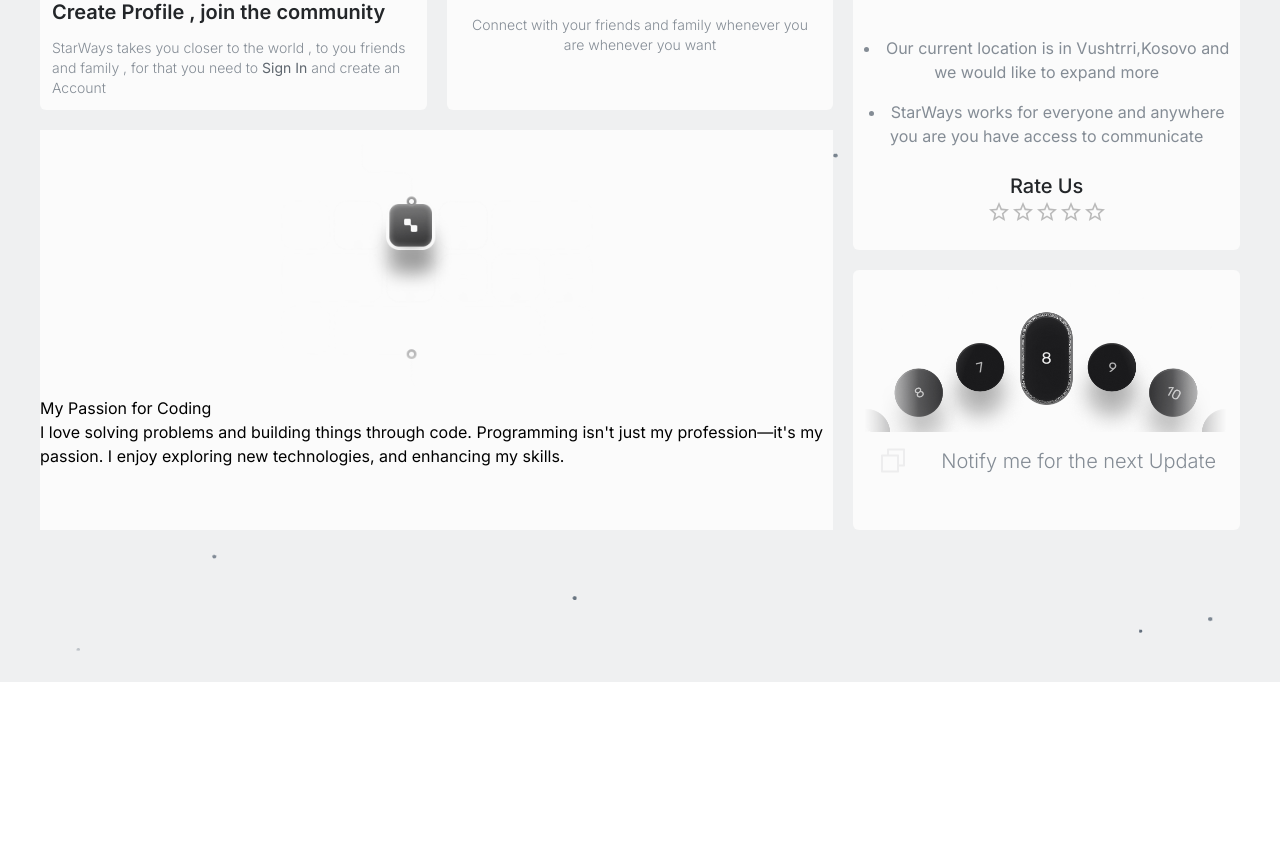
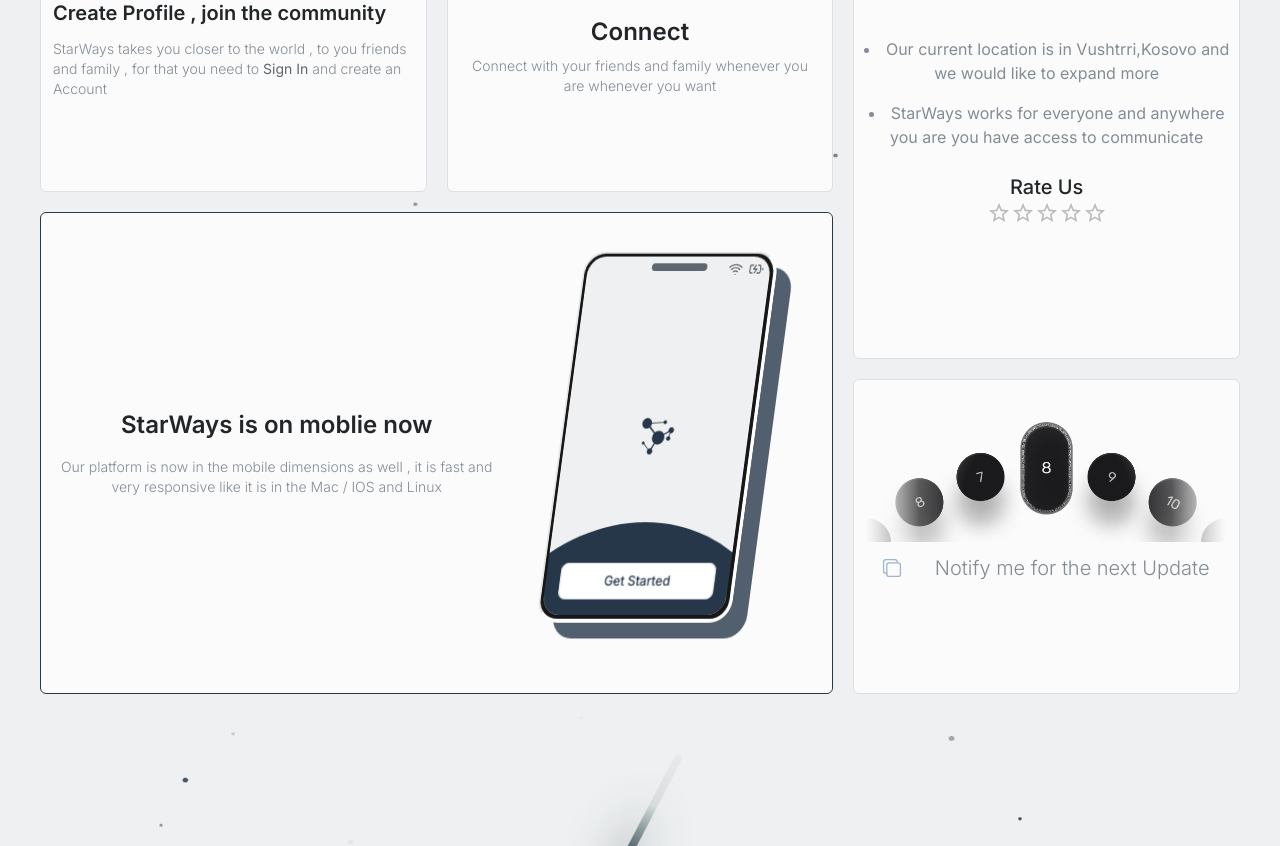
Before and after one commit to EnisZekiqi/StarWays, a React (Create React App) app: page / in a window 1280 px wide. Shown: the part 1280-2126 px from the top of the page. Before the commit the page ends 1962 px from the top, so only its background shows below. Built offline with nearby package versions, Linux system fonts and the light colour scheme.

Commit message:
updated the edit profile / bug fixes

```diff
--- a/src/App.css
+++ b/src/App.css
@@ -116,7 +116,7 @@
 }
 
 .sidebar-item {
-  padding: 8px;
+  padding: 4px;
   display: flex;
   align-items: center;
   cursor: pointer;
--- a/src/Home.js
+++ b/src/Home.js
@@ -99,7 +99,7 @@
                 <div className="flex w-full items-center gap-3 justify-center md:hidden">
                 <button
         onClick={() => setOpen(true)}
-        className="rounded p-1 text-lg font-medium"
+        className="rounded-md p-1.5 text-lg font-medium"
         style={{border:savedTheme ==='light'?'1px solid #dddfe2':'1px solid #3b3f45'}}
       >
        Log In
--- a/src/Home2.js
+++ b/src/Home2.js
@@ -24,9 +24,13 @@
 import SnackbarContent from '@mui/material/SnackbarContent';
 import Typography from '@mui/material/Typography';
 import Box from '@mui/material/Box';
+import { FiBatteryCharging, FiWifi } from "react-icons/fi";
+import { IoCopyOutline } from "react-icons/io5";
+
+
 const Home = () => {
     const [hasCopied, setHasCopied] = useState(false);
-    const [rateMessage,setRateMessage]=useState(false)
+    const [rateMessage, setRateMessage] = useState(false);
     const [value, setValue] = useState(() => {
       // Retrieve initial rating from localStorage or default to 0 if none exists
       const savedValue = localStorage.getItem('rate');
@@ -35,18 +39,25 @@
 
     useEffect(() => {
       // Store the updated rating in localStorage whenever `value` changes
+      if (value !== 0) {
+        localStorage.setItem('rate', JSON.stringify(value));
+      }
+    }, [value]);
+
+    const handleRatingChange = (event, newValue) => {
+      setValue(newValue); // Update rating value
       const hasShownMessage = localStorage.getItem('hasShownRateMessage');
 
-  if (!hasShownMessage) {
-    // If the message has never been shown, show it once and mark it in localStorage
+      if (!hasShownMessage && newValue) {
+        // If the message has never been shown, show it once after rating
         setRateMessage(true);
         setTimeout(() => {
           setRateMessage(false);
-      // After showing the message once, prevent it from showing again
+          // After showing the message once, mark it in localStorage
           localStorage.setItem('hasShownRateMessage', 'true');
         }, 3000);
       }
-      }, [value]);
+    };
 
     const handleCopy = () => {
       navigator.clipboard.writeText(' adrian@jsmastery.pro');
@@ -76,7 +87,7 @@
                <section className="c-space my-20" id="about">
       <div className="grid xl:grid-cols-3 xl:grid-rows-6 md:grid-cols-2 grid-cols-1 gap-5 h-full">
         <div className="col-span-1 xl:row-span-3 rounded-md p-3"
-        style={{backgroundColor:savedTheme === 'light'?'#fbfbfb':'#232629'}}
+        style={{backgroundColor:savedTheme === 'light'?'#fbfbfb':'#232629',border:savedTheme === 'light'?'1px solid #dddfe2':'1px solid #3b3f45'}}
         >
           <div className="grid-container">
             <img src={grid1} alt="grid-1" className="w-full sm:h-[276px] h-fit object-contain" />
@@ -93,7 +104,7 @@
         </div>
 
         <div className="col-span-1 xl:row-span-3 p-3 flex rounded-md items-center justify-center"
-        style={{backgroundColor:savedTheme === 'light'?'#fbfbfb':'#232629'}}>
+        style={{backgroundColor:savedTheme === 'light'?'#fbfbfb':'#232629',border:savedTheme === 'light'?'1px solid #dddfe2':'1px solid #3b3f45'}}>
           <div className="grid-container  flex flex-col items-center gap-8 justify-between">
                 <div className="wrappersecurity ">
                     <div className="flex justify-around gap-4">
@@ -236,7 +247,7 @@
           </div>
         </div>
 
-        <div className="col-span-1 xl:row-span-4 rounded-md" style={{backgroundColor:savedTheme === 'light'?'#fbfbfb':'#232629'}}>
+        <div className="col-span-1 xl:row-span-4 rounded-md" style={{backgroundColor:savedTheme === 'light'?'#fbfbfb':'#232629',border:savedTheme === 'light'?'1px solid #dddfe2':'1px solid #3b3f45'}}>
           <div className="grid-container">
             <div className="rounded-3xl w-full sm:h-[326px] h-fit flex justify-center items-center">
               <Globe
@@ -264,31 +275,33 @@
     <Rating
         name="simple-controlled"
         value={value}
-        sx={{color:savedTheme==='light'?'#26374a':'#a0b6cf'}}
-        onChange={(event, newValue) => {
-          setValue(newValue);
-        }}
+        sx={{ color: savedTheme === 'light' ? '#26374a' : '#a0b6cf' }}
+        onChange={handleRatingChange} // Move Snackbar logic here
       />
     </div>
             </div>
           </div>
         </div>
 
-        <div className="xl:col-span-2 xl:row-span-3" style={{backgroundColor:savedTheme === 'light'?'#fbfbfb':'#232629'}}>
+        <div className="xl:col-span-2 xl:row-span-3 rounded-md" style={{backgroundColor:savedTheme === 'light'?'#fbfbfb':'#232629',border:savedTheme === 'light'?'1px solid #26374a':'1px solid #a0b6cf'}}>
           <div className="grid-container">
-            <img src={grid3} alt="grid-3" className="w-full sm:h-[266px] h-fit object-contain" />
 
-            <div>
-              <p className="grid-headtext">My Passion for Coding</p>
-              <p className="grid-subtext">
-                I love solving problems and building things through code. Programming isn&apos;t just my
-                profession—it&apos;s my passion. I enjoy exploring new technologies, and enhancing my skills.
-              </p>
+
+            <div className="flex justify-between flex-col md:flex-row">
+              <div className="flex flex-col items-center justify-center gap-4">
+                <h1 className="md:font-semibold text-medium text-xl md:text-2xl text-center pt-2 md:pt-0"
+                 style={{color:savedTheme ==='light'?'#232629':'#c2d0e0'}}
+                >StarWays is on moblie now </h1>
+                <p className="font-light text-sm md:text-md text-center px-2"
+                 style={{color:savedTheme === 'light'?'#848c95':'#9fa5ac'}}
+                >Our platform is now in the mobile dimensions as well , it is fast and very responsive like it is in the Mac / IOS and Linux</p>
+              </div>
+            <Example />
             </div>
           </div>
         </div>
 
-        <div className="xl:col-span-1 xl:row-span-2 rounded-md p-3"  style={{backgroundColor:savedTheme === 'light'?'#fbfbfb':'#232629'}}>
+        <div className="xl:col-span-1 xl:row-span-2 rounded-md p-3"  style={{backgroundColor:savedTheme === 'light'?'#fbfbfb':'#232629',border:savedTheme === 'light'?'1px solid #dddfe2':'1px solid #3b3f45'}}>
           <div className="grid-container">
             <img
               src={grid4}
@@ -298,8 +311,11 @@
 
             <div className="space-y-2">
 
-              <div className="copy-container flex justify-around items-center mt-0 md:mt-3 gap-2" onClick={handleCopy}>
-                <img src={hasCopied ?  tick : copy} alt="copy" />
+              <div className="copy-container flex justify-around items-center mt-0 md:mt-3 " onClick={handleCopy}>
+              {hasCopied ?
+              <img src={tick}></img>
+                : <IoCopyOutline style={{color:savedTheme === 'light '?'#fbfbfb':'#a0b6cf',scale:'1.3'}}/>
+              }
                 <p className="lg:text-xl md:text-lg  text-gray_gradient font-light"
                 style={{color:savedTheme === 'light'?'#848c95':'#9fa5ac'}}
                 >Notify me for the next Update</p>
@@ -327,6 +343,95 @@
         </div>
      );
 }
+const Example = () => {
+  const savedTheme = localStorage.getItem('color') || 'light';
 
+  return (
+    <section className="grid place-content-center bg-neutral-900 p-12 rounded-md"
+  style={{backgroundColor:savedTheme === 'light'?'#fbfbfb':'#232629'}}
+    >
+      <FloatingPhone />
+    </section>
+  );
+};
+
+const FloatingPhone = () => {
+  const savedTheme = localStorage.getItem('color') || 'light';
+
+  return (
+    <div
+      style={{
+        transformStyle: "preserve-3d",
+        transform: "rotateY(-30deg) rotateX(15deg)",
+        backgroundColor:savedTheme === 'light'?'rgba(38, 55, 74,0.8)':'rgba(160, 182, 207,0.8)',
+
+      }}
+      className="rounded-[24px] bg-violet-500"
+    >
+      <motion.div
+        initial={{
+          transform: "translateZ(8px) translateY(-2px)",
+        }}
+        animate={{
+          transform: "translateZ(32px) translateY(-8px)",
+        }}
+        transition={{
+          repeat: Infinity,
+          repeatType: "mirror",
+          duration: 2,
+          ease: "easeInOut",
+        }}
+        className="relative h-80 md:h-96 w-48 md:w-56 rounded-[24px] border-2 border-b-4 border-r-4 border-white border-l-neutral-200 border-t-neutral-200 bg-neutral-900 p-1 pl-[3px] pt-[3px]"
+      >
+        <HeaderBar />
+        <Screen />
+      </motion.div>
+    </div>
+  );
+};
+
+const HeaderBar = () => {
+  const savedTheme = localStorage.getItem('color') || 'light';
+
+  return (
+    <>
+      <div className="absolute left-[50%] top-2.5 z-10 h-2 w-16 -translate-x-[50%] rounded-md "
+      style={{backgroundColor:savedTheme === 'light'?'#5e666e':'#d6d9dc'}}
+      ></div>
+      <div className="absolute right-3 top-2 z-10 flex gap-2">
+        <FiWifi className="text-neutral-600"  style={{color:savedTheme === 'light'?'#5e666e':'#d6d9dc'}}/>
+        <FiBatteryCharging className="text-neutral-600"  style={{color:savedTheme === 'light'?'#5e666e':'#d6d9dc'}} />
+      </div>
+    </>
+  );
+};
+
+const Screen = () => {
+  const savedTheme = localStorage.getItem('color') || 'light';
+
+  const style ={
+    fill:savedTheme === 'light'?'#26374a':'#a0b6cf'
+  }
+
+  return (
+    <div className="relative z-0 grid h-full w-full place-content-center overflow-hidden rounded-[20px] bg-white"
+    style={{backgroundColor:savedTheme === 'light'?'#eff0f1':'#18191b'}}
+    >
+      {/* Example logo from logoispum */}
+      <svg width='50px'  viewBox="0 0 1024 1024" class="icon" version="1.1" xmlns="http://www.w3.org/2000/svg" fill="#000000" stroke="#000000"><g id="SVGRepo_bgCarrier" stroke-width="0"></g><g id="SVGRepo_tracerCarrier" stroke-linecap="round" stroke-linejoin="round"></g><g id="SVGRepo_iconCarrier"><path d="M832 384l8 1.6-1.6 8 1.6 3.2-4.8 3.2-44.8 161.6-16-4.8 40-147.2-260.8 144-158.4 284.8-11.2-6.4-6.4 6.4-176-176 11.2-11.2 163.2 163.2 147.2-265.6-294.4-297.6 11.2-11.2v-8h9.6l3.2-3.2 3.2 3.2L664 208l1.6 16-395.2 22.4 278.4 278.4 276.8-153.6 6.4 12.8z" fill={style.fill}></path><path d="M896 384c0 35.2-28.8 64-64 64s-64-28.8-64-64 28.8-64 64-64 64 28.8 64 64z m-656-32c-62.4 0-112-49.6-112-112s49.6-112 112-112 112 49.6 112 112-49.6 112-112 112z m304 336c-80 0-144-64-144-144s64-144 144-144 144 64 144 144-64 144-144 144z m-224 144c0-35.2 28.8-64 64-64s64 28.8 64 64-28.8 64-64 64-64-28.8-64-64z m-144-176c0-17.6 14.4-32 32-32s32 14.4 32 32-14.4 32-32 32-32-14.4-32-32z m448-440c0-22.4 17.6-40 40-40s40 17.6 40 40-17.6 40-40 40-40-17.6-40-40zM736 560c0-27.2 20.8-48 48-48s48 20.8 48 48-20.8 48-48 48-48-20.8-48-48z" fill={style.fill}></path></g></svg>
+
+      <button className="absolute bottom-4 left-4 right-4 z-10 rounded-lg border-[1px] bg-white py-2 text-sm font-medium text-violet-500 backdrop-blur"
+      style={{color:savedTheme === 'light'?'#26374a':'#26374a'}}
+      >
+        Get Started
+      </button>
+
+      {/* <div className="absolute -left-32 -top-32 h-64 w-64 rounded-full bg-violet-500" /> */}
+      <div className="absolute -bottom-72 left-[50%] h-96 w-96 -translate-x-[50%] rounded-full bg-violet-500"
+      style={{backgroundColor:savedTheme === 'light'?'#26374a':'#a0b6cf'}}
+      />
+    </div>
+  );
+};
 
 export default Home;
```
Also changed, not shown: src/Main.js (+23 -4 lines), src/SignIn.js (+28 -15 lines). Lines whose indentation alone changed are shown as unchanged.
